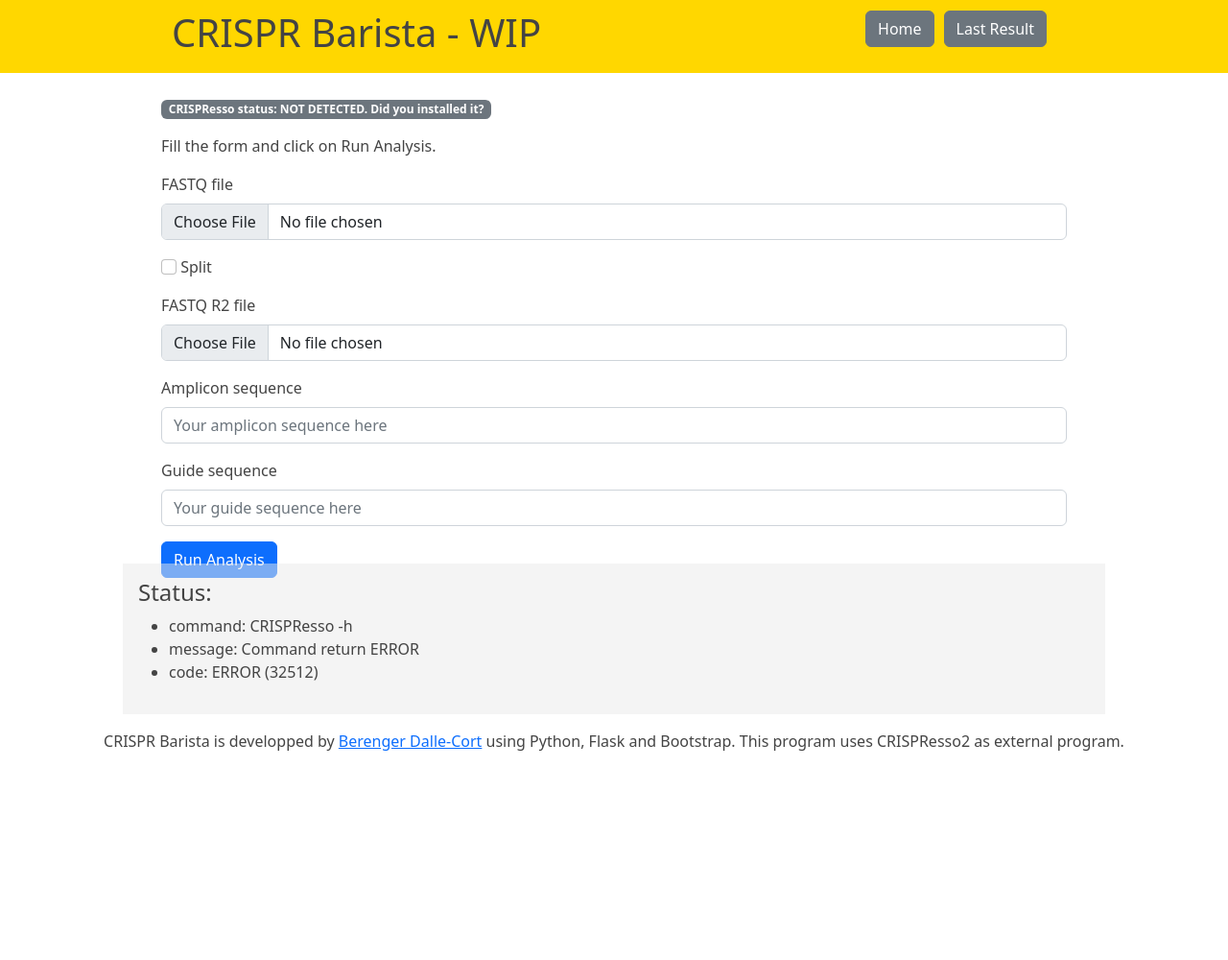
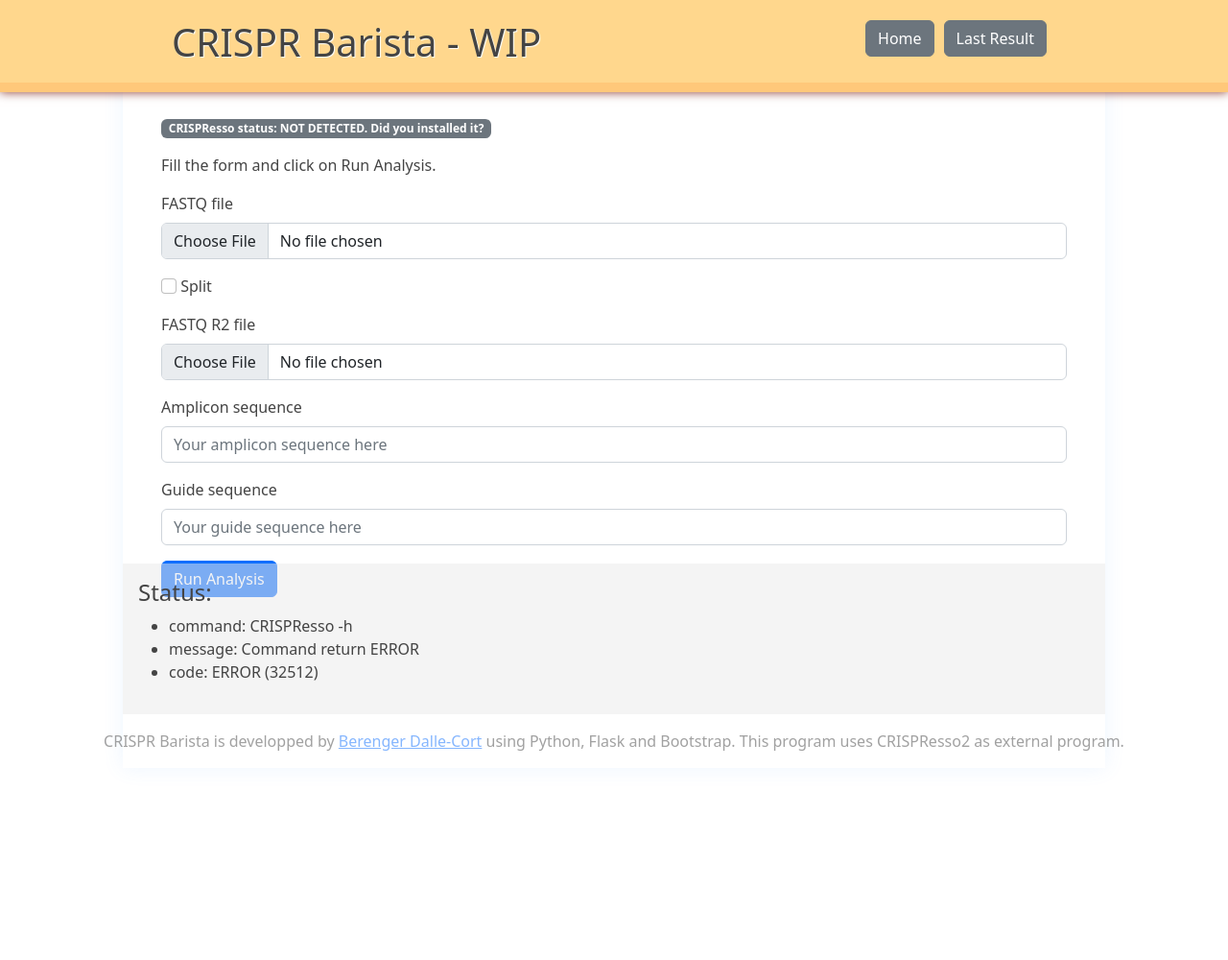
Before and after one commit to berdal84/crispr-barista, a Flask app: page / in a window 1280 px wide. Shown: the whole page at 96% size. Run offline with Flask 2, Linux system fonts and the light colour scheme; parts of the project's set-up code (start-up, migrations or seed data) failed here and were passed over.

Commit message:
css improvements

```diff
--- a/static/style.css
+++ b/static/style.css
@@ -1,3 +1,12 @@
+
+:root {
+    --color-primary: red
+}
+
+header > #title {
+    text-shadow: 1px 1px 1px white;
+}
+
 body {
     background-color: #ddd;
     color: #444;
@@ -12,10 +21,11 @@
 
 .container {
     padding: 40px;
-    padding-top: 100px;
+    padding-top: 120px;
     min-height: 100vh;
     width: 80%;
     height: 100vh;
+    box-shadow: 0 0 20px #4c9fff1a;
 }
 
 .nav .btn {
@@ -28,12 +38,15 @@
     justify-items: center;
     justify-content: space-around;
     align-items: center;
-    background-color: gold;
     padding: 10px;
+    padding-top: calc(10px + 10px);
     top: 0;
     position: fixed;
     left: 0;
     width: 100%;
+    background-color: #ffd78d;
+    box-shadow: 0px 0px 10px rgb(139 58 47);
+    border-bottom: 10px #ffc87a solid;
 }
 
 footer {
@@ -42,10 +55,14 @@
     width: 100%;
 }
 
+#credits {
+    opacity: 0.5;
+}
+
 
 #status {
     max-height: 30vh;
-    overflow-y: scroll;
+    overflow-y: auto;
     background-color: rgb(233, 233, 233, 0.5);
     word-wrap: break-word;
     width: 80%;
--- a/templates/base.html
+++ b/templates/base.html
@@ -10,7 +10,7 @@
   <body>
     <div class="page">
         <header>
-            <h1>CRISPR Barista - WIP</h1>
+            <h1 id="title">CRISPR Barista - WIP</h1>
             <ul class="nav nav-pills mb-3" id="pills-tab" role="tablist">
                 <li class="nav-item" role="presentation">
                     <a class="btn btn-secondary" href="/">Home</a>
@@ -47,7 +47,7 @@
                 </ul>
             </div>
 
-            <p>CRISPR Barista is developped by <a href="https://www.dalle-cort.fr">Berenger Dalle-Cort</a> using Python, Flask and Bootstrap. This program uses CRISPResso2 as external program.</p>
+            <p id="credits">CRISPR Barista is developped by <a href="https://www.dalle-cort.fr">Berenger Dalle-Cort</a> using Python, Flask and Bootstrap. This program uses CRISPResso2 as external program.</p>
         </footer>
 
 
```
